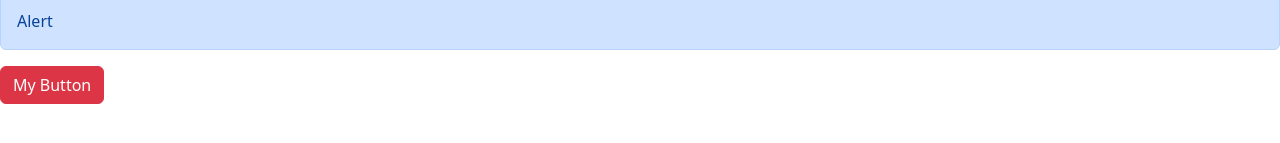
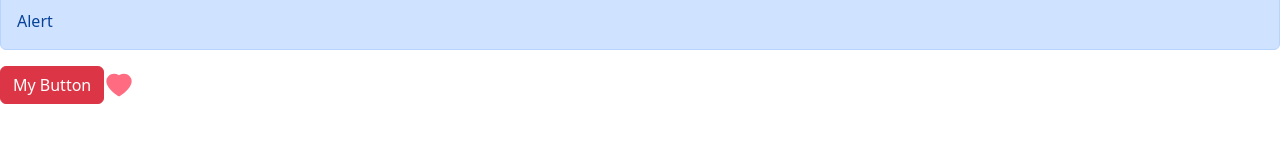
Before and after one commit to saeedurrehman01/ReactwithMosh, a React (Vite) app in the folder react-app/: page / in a window 1280 px wide. Shown: the part 269-412 px from the top of the page. Built offline with nearby package versions, Linux system fonts and the light colour scheme.

Commit message:
Built Like component

```diff
--- a/react-app/src/App.tsx
+++ b/react-app/src/App.tsx
@@ -1,5 +1,6 @@
 import Alert from "./components/Alert";
 import Button from "./components/Button";
+import Like from "./components/Like";
 import ListGroup from "./components/ListGroup";
 import "bootstrap/dist/css/bootstrap.css";
 import { FaCalendarAlt } from "react-icons/fa";
@@ -22,6 +23,7 @@
       <Button color="danger" onClick={() => console.log("Clicked")}>
         My Button
       </Button>
+      <Like onClick={() => console.log("Clicked")} />
     </div>
   );
 }
--- /dev/null
+++ b/react-app/src/components/Like.tsx
@@ -0,0 +1,20 @@
+import { AiFillHeart, AiOutlineHeart } from "react-icons/ai";
+import { useState } from "react";
+
+interface Props {
+  onClick: () => void;
+}
+
+const Like = ({ onClick }: Props) => {
+  const [status, setStatus] = useState(true);
+
+  const toggle = () => {
+    setStatus(!status);
+    onClick();
+  };
+
+  if (status) return <AiFillHeart color="#ff6b81" size={30} onClick={toggle} />;
+  return <AiOutlineHeart size={30} onClick={toggle} />;
+};
+
+export default Like;
```
